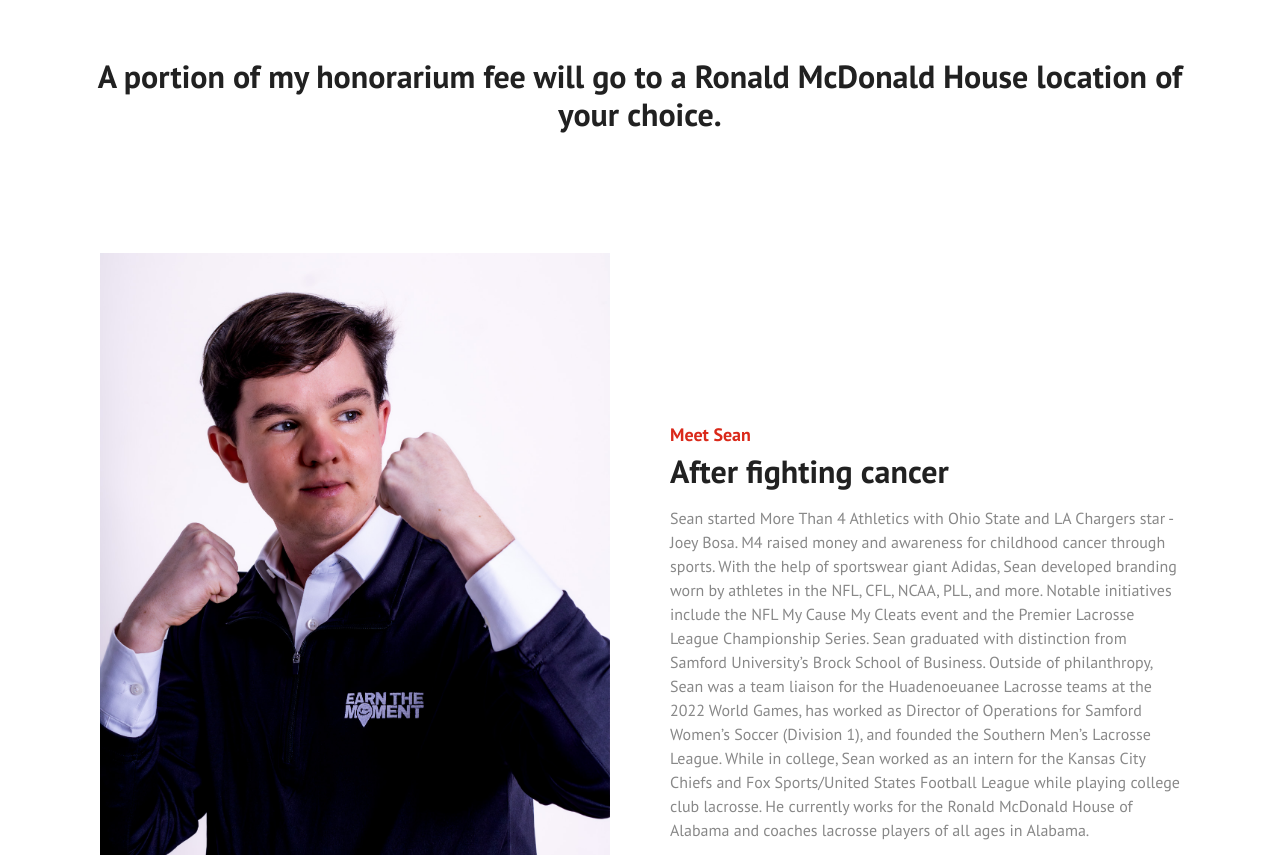
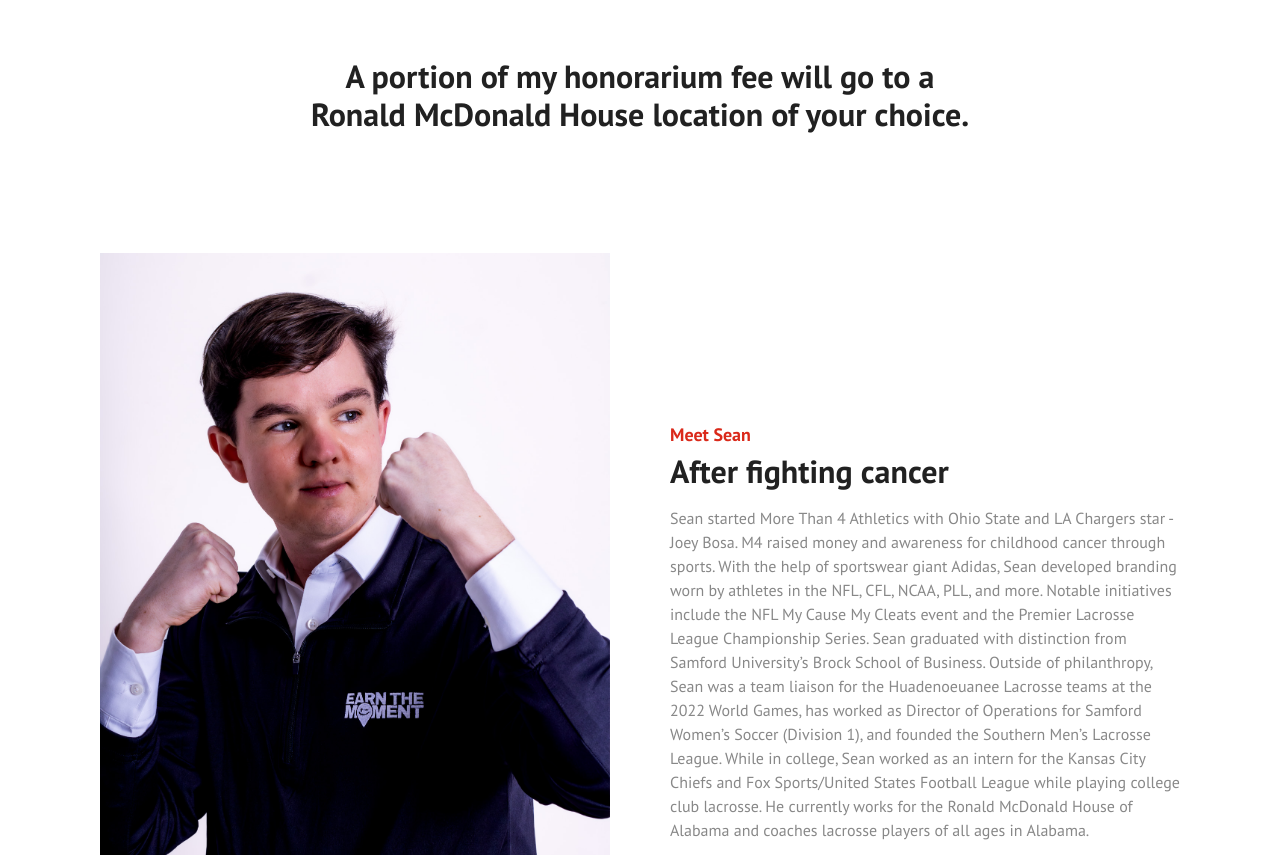
Before and after one commit to SeanFredella/site, a plain HTML site: page index.html in a window 1280 px wide. Shown: the part 1523-2378 px from the top of the page. Drawn offline with Linux system fonts and the light colour scheme.

Commit message:
added a <br> tag

```diff
--- a/index.html
+++ b/index.html
@@ -77,7 +77,7 @@
                     <p>Sean demonstrates how taking positive action, even in the face of personal struggles, can create ripples of change, inspiring others to contribute to meaningful causes and make a difference.</p>
                 </div>
             </div>
-            <h2 style="text-align: center;"><strong>A portion of my honorarium fee will go to a Ronald McDonald House location of your choice.</strong></h2>
+            <h2 style="text-align: center;"><strong>A portion of my honorarium fee will go to a <br>Ronald McDonald House location of your choice.</strong></h2>
         </div>
 
         <div class="section_content">
```
